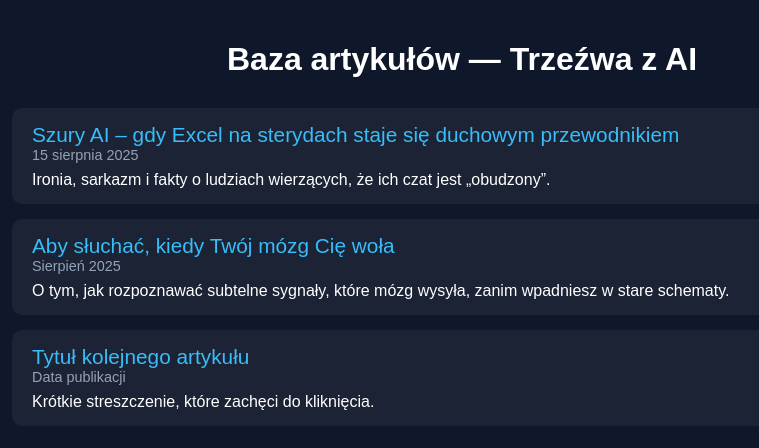
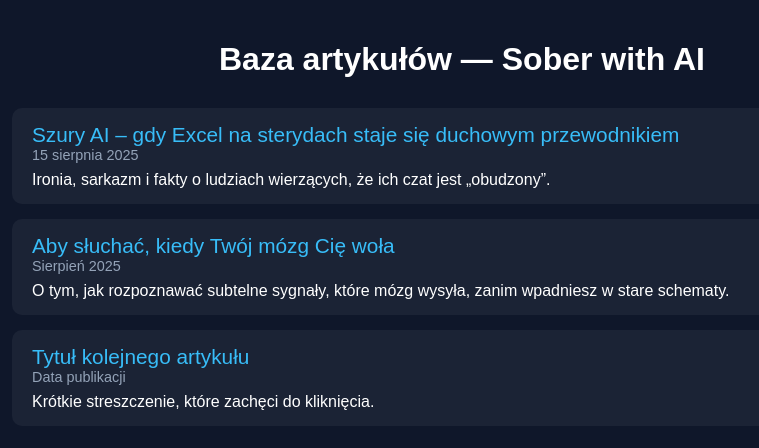
Before and after one commit to modakatowice-sketch/soberwithai, a plain HTML site: page artykuly.html in a window 1280 px wide. Shown: the whole page, without its empty margins (178-937 px from the left). Drawn offline with Linux system fonts and the light colour scheme.

Commit message:
Update artykuly.html

```diff
--- a/artykuly.html
+++ b/artykuly.html
@@ -3,7 +3,7 @@
 <head>
   <meta charset="UTF-8" />
   <meta name="viewport" content="width=device-width, initial-scale=1.0" />
-  <title>Baza artykułów — Trzeźwa z AI</title>
+  <title>Baza artykułów — Sober with AI</title>
   <style>
     body {
       font-family: Arial, sans-serif;
@@ -46,7 +46,7 @@
 </head>
 <body>
 
-  <h1>Baza artykułów — Trzeźwa z AI</h1>
+  <h1>Baza artykułów — Sober with AI</h1>
 
   <div class="article-list">
 
@@ -57,11 +57,11 @@
     </div>
 
     <div class="article">
-  <a href="https://modakatowice-sketch.github.io/soberwithai/aby-sluchac.html">
-    Aby słuchać, kiedy Twój mózg Cię woła
-  </a>
-  <div class="date">Sierpień 2025</div>
-  <p>O tym, jak rozpoznawać subtelne sygnały, które mózg wysyła, zanim wpadniesz w stare schematy.</p>
+      <a href="https://modakatowice-sketch.github.io/soberwithai/aby-sluchac.html">
+        Aby słuchać, kiedy Twój mózg Cię woła
+      </a>
+      <div class="date">Sierpień 2025</div>
+      <p>O tym, jak rozpoznawać subtelne sygnały, które mózg wysyła, zanim wpadniesz w stare schematy.</p>
     </div>
 
     <div class="article">
```
